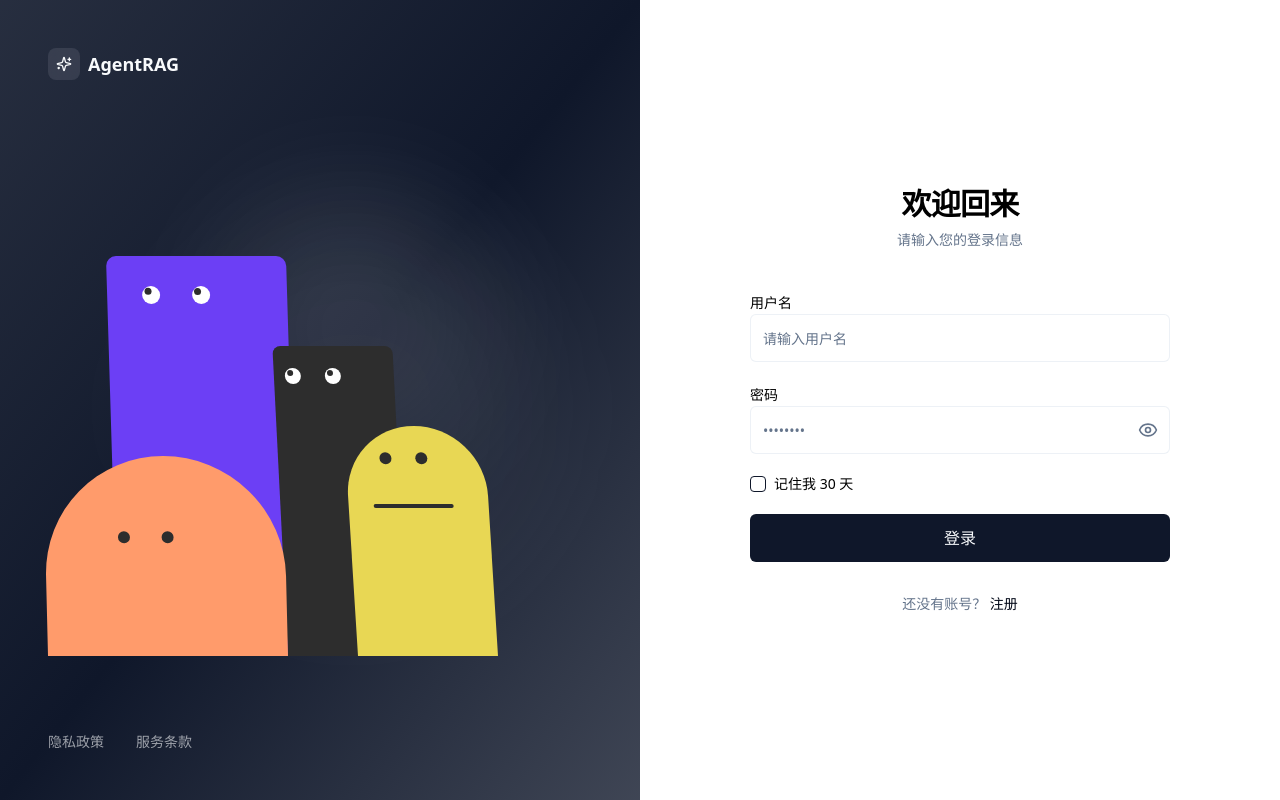
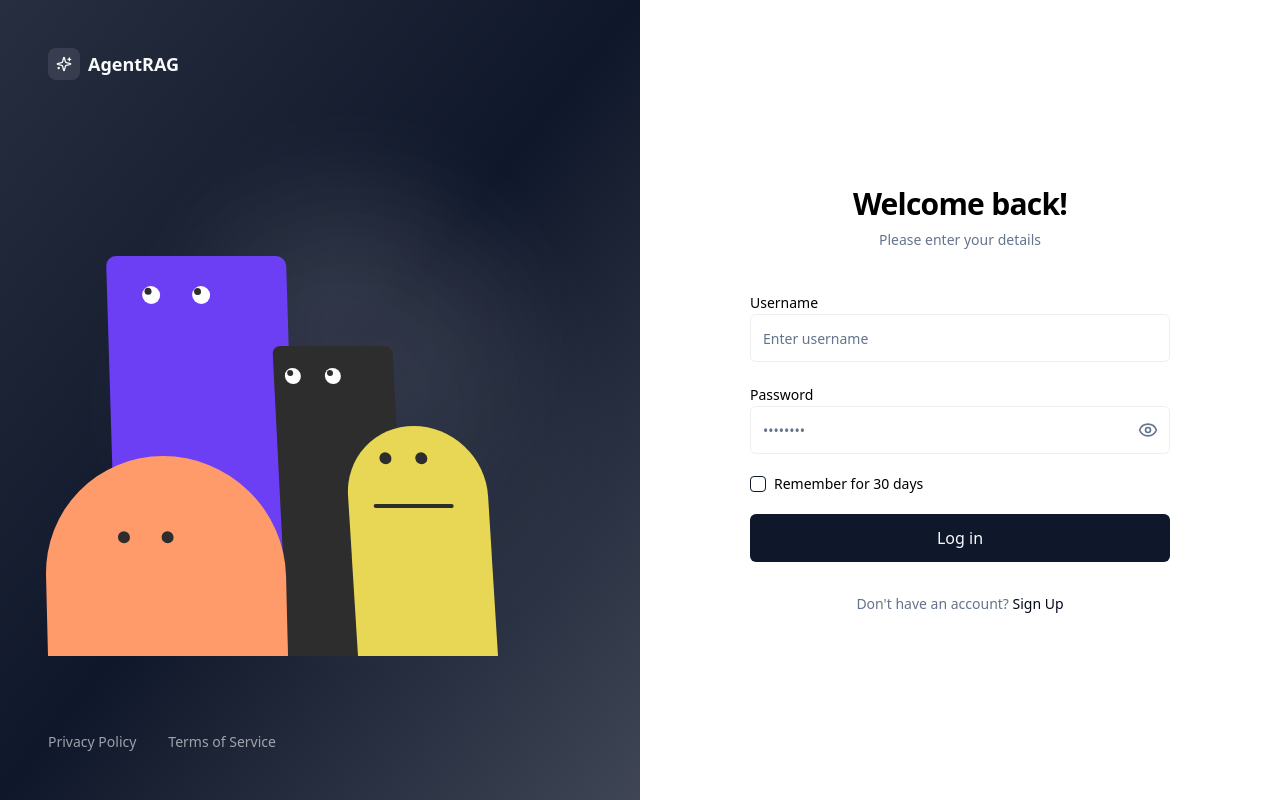
Before and after one commit to lyonworton/AgentRAGProject, a React (Vite) app in the folder frontend/: page /login in a window 1280 px wide. Built offline with nearby package versions, Linux system fonts and the light colour scheme.

Commit message:
feat(sp3): translate login page to English

```diff
--- a/frontend/src/components/ui/animated-login-page.tsx
+++ b/frontend/src/components/ui/animated-login-page.tsx
@@ -263,8 +263,8 @@ export function AnimatedLoginPage({ onSubmit, error: externalError, loading }: A
           </div>
         </div>
         <div className="relative z-20 flex items-center gap-8 text-sm text-primary-foreground/60">
-          <a href="#" className="hover:text-primary-foreground transition-colors">隐私政策</a>
-          <a href="#" className="hover:text-primary-foreground transition-colors">服务条款</a>
+          <a href="#" className="hover:text-primary-foreground transition-colors">Privacy Policy</a>
+          <a href="#" className="hover:text-primary-foreground transition-colors">Terms of Service</a>
         </div>
         <div className="absolute inset-0 bg-grid-white/[0.05] bg-[size:20px_20px]" />
         <div className="absolute top-1/4 right-1/4 size-64 bg-primary-foreground/10 rounded-full blur-3xl" />
@@ -281,19 +281,19 @@ export function AnimatedLoginPage({ onSubmit, error: externalError, loading }: A
             <span>AgentRAG</span>
           </div>
           <div className="text-center mb-10">
-            <h1 className="text-3xl font-bold tracking-tight mb-2">欢迎回来</h1>
-            <p className="text-muted-foreground text-sm">请输入您的登录信息</p>
+            <h1 className="text-3xl font-bold tracking-tight mb-2">Welcome back!</h1>
+            <p className="text-muted-foreground text-sm">Please enter your details</p>
           </div>
           <form onSubmit={handleSubmit} className="space-y-5">
             <div className="space-y-2">
-              <Label htmlFor="username" className="text-sm font-medium">用户名</Label>
-              <Input id="username" type="text" placeholder="请输入用户名" value={username}
+              <Label htmlFor="username" className="text-sm font-medium">Username</Label>
+              <Input id="username" type="text" placeholder="Enter username" value={username}
                 autoComplete="off" onChange={(e) => setUsername(e.target.value)}
                 onFocus={() => setIsTyping(true)} onBlur={() => setIsTyping(false)}
                 required className="h-12 bg-background border-border/60 focus:border-primary" />
             </div>
             <div className="space-y-2">
-              <Label htmlFor="password" className="text-sm font-medium">密码</Label>
+              <Label htmlFor="password" className="text-sm font-medium">Password</Label>
               <div className="relative">
                 <Input id="password" type={showPassword ? "text" : "password"} placeholder="••••••••"
                   value={password} onChange={(e) => setPassword(e.target.value)}
@@ -306,18 +306,18 @@ export function AnimatedLoginPage({ onSubmit, error: externalError, loading }: A
             </div>
             <div className="flex items-center space-x-2">
               <Checkbox id="remember" />
-              <Label htmlFor="remember" className="text-sm font-normal cursor-pointer">记住我 30 天</Label>
+              <Label htmlFor="remember" className="text-sm font-normal cursor-pointer">Remember for 30 days</Label>
             </div>
             {externalError && (
               <div className="p-3 text-sm text-destructive bg-destructive/10 border border-destructive/20 rounded-lg">{externalError}</div>
             )}
             <Button type="submit" className="w-full h-12 text-base font-medium" size="lg" disabled={loading}>
-              {loading ? "登录中..." : "登录"}
+              {loading ? "Signing in..." : "Log in"}
             </Button>
           </form>
           <div className="text-center text-sm text-muted-foreground mt-8">
-            还没有账号？{" "}
-            <a href="#" className="text-foreground font-medium hover:underline">注册</a>
+            Don&apos;t have an account?{" "}
+            <a href="#" className="text-foreground font-medium hover:underline">Sign Up</a>
           </div>
         </div>
       </div>
--- a/frontend/src/routes/LoginPage.tsx
+++ b/frontend/src/routes/LoginPage.tsx
@@ -16,7 +16,7 @@ export function LoginPage() {
       await login(username, password)
       navigate('/admin')
     } catch (err: any) {
-      setError(err?.message || '登录失败')
+      setError(err?.message || 'Login failed')
     } finally {
       setLoading(false)
     }
```
